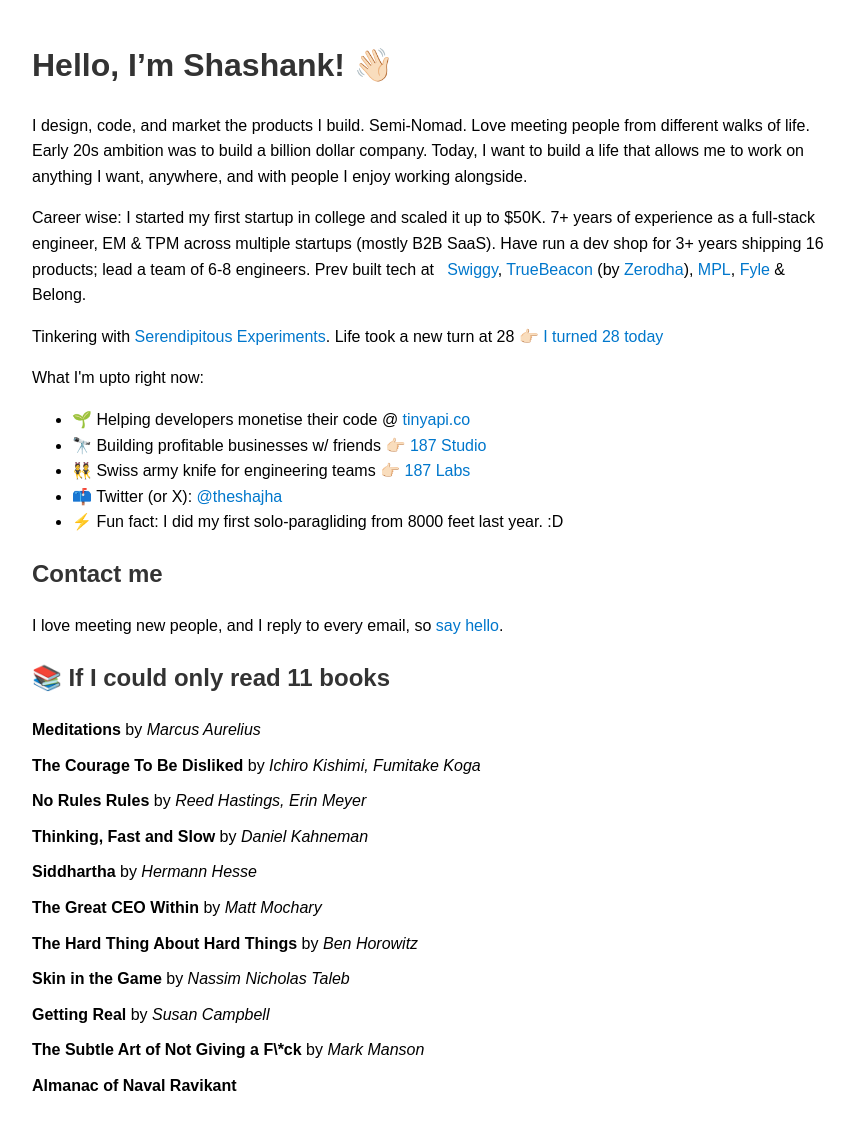
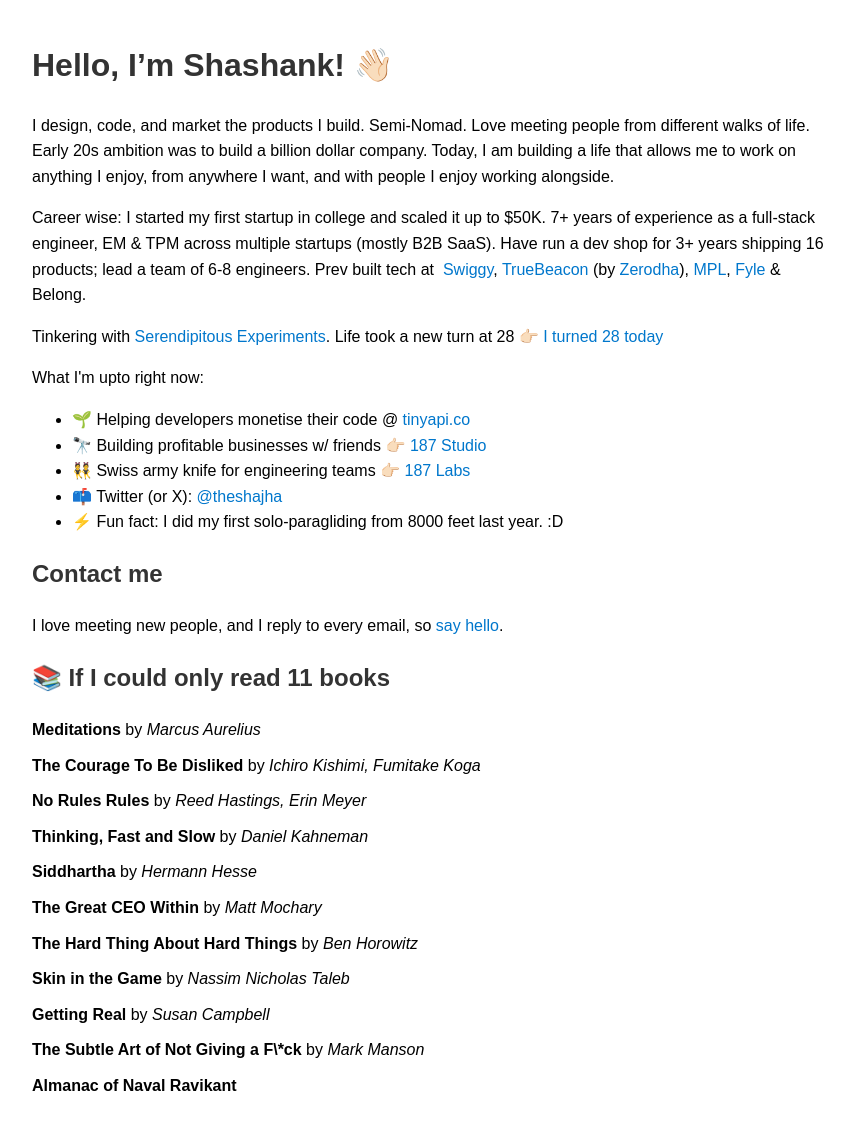
Before and after one commit to theshajha/theshajha, a Jekyll site: the page index.html, which Jekyll copies as it is, in a window 1280 px wide. Shown: the whole page, without its empty margins (208-1062 px from the left). Built offline with Jekyll 4.4.1, drawn with Linux system fonts in a browser that asks for light colours.

Commit message:
Landing page update

```diff
--- a/index.html
+++ b/index.html
@@ -59,9 +59,9 @@
         <p>
             I design, code, and market the products I build. Semi-Nomad. Love
             meeting people from different walks of life. Early 20s ambition was
-            to build a billion dollar company. Today, I want to build a life
-            that allows me to work on anything I want, anywhere, and with people
-            I enjoy working alongside.
+            to build a billion dollar company. Today, I am building a life that
+            allows me to work on anything I enjoy, from anywhere I want, and
+            with people I enjoy working alongside.
         </p>
         <p>
             Career wise: I started my first startup in college and scaled it up
```
Also changed, not shown: README.md.
